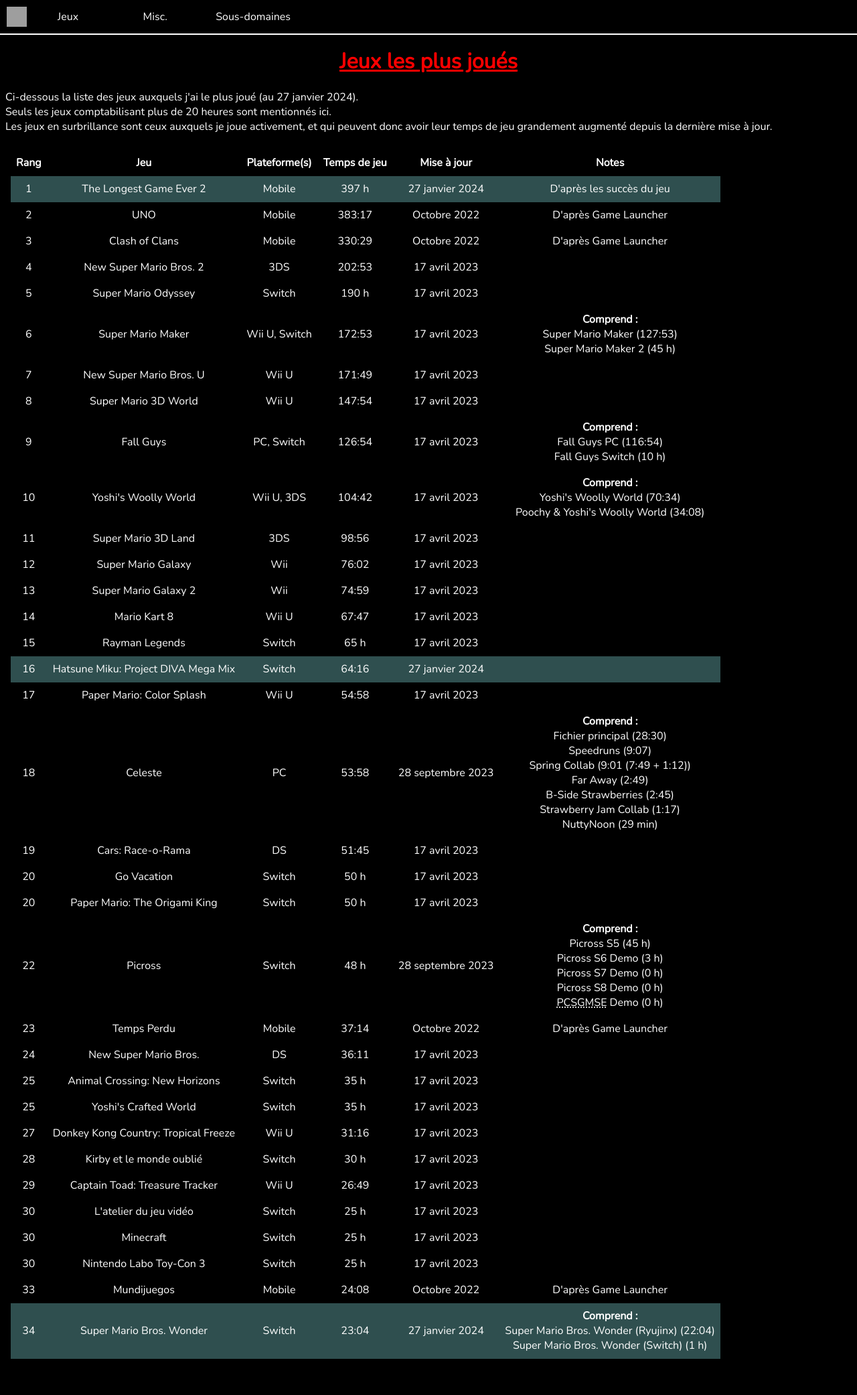
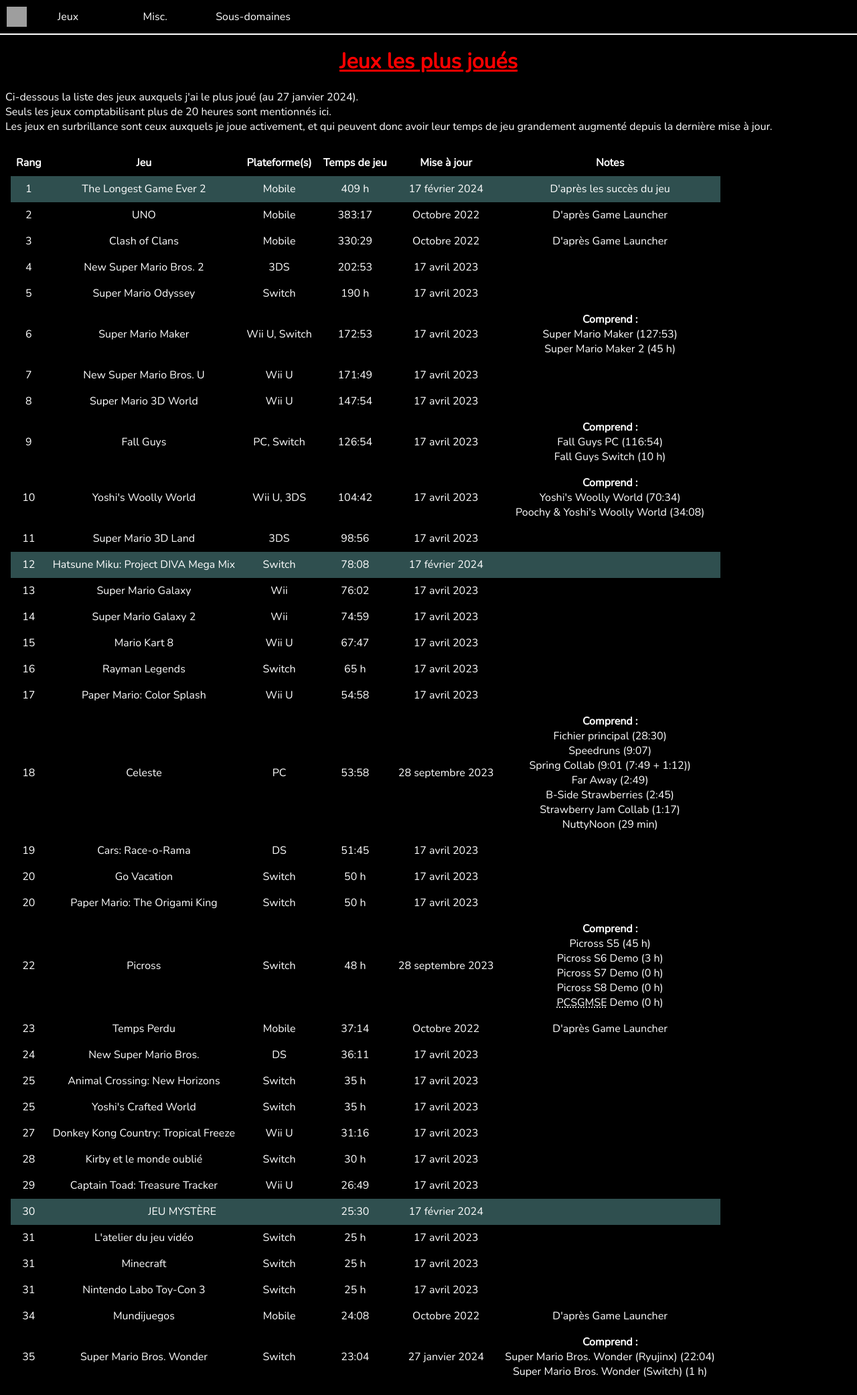
Before and after one commit to MarioSwitch/marioswitch.github.io, a PHP site: page /pages/misc/games.php in a window 1280 px wide. Shown: the whole page at 67% size. Before the commit the page ends 2029 px from the top, so only its background shows below. Run offline with PHP 8.4, Linux system fonts and the light colour scheme; grey boxes are pictures that could not be loaded.

Commit message:
Updated TLGE2 + most played games

```diff
--- a/pages/misc/games.php
+++ b/pages/misc/games.php
@@ -30,8 +30,8 @@
                 <td><?php echo rank(1); ?></td>
                 <td>The Longest Game Ever 2</td>
                 <td>Mobile</td>
-                <td>397 h</td>
-                <td>27 janvier 2024</td>
+                <td>409 h</td>
+                <td>17 février 2024</td>
                 <td>D'après les succès du jeu</td>
             </tr>
             <tr>
@@ -126,6 +126,14 @@
                 <td>17 avril 2023</td>
                 <td></td>
             </tr>
+            <tr class="highlight">
+                <td><?php echo rank(); ?></td>
+                <td>Hatsune Miku: Project DIVA Mega Mix</td>
+                <td>Switch</td>
+                <td>78:08</td>
+                <td>17 février 2024</td>
+                <td></td>
+            </tr>
             <tr>
                 <td><?php echo rank(); ?></td>
                 <td>Super Mario Galaxy</td>
@@ -156,14 +164,6 @@
                 <td>Switch</td>
                 <td>65 h</td>
                 <td>17 avril 2023</td>
-                <td></td>
-            </tr>
-            <tr class="highlight">
-                <td><?php echo rank(); ?></td>
-                <td>Hatsune Miku: Project DIVA Mega Mix</td>
-                <td>Switch</td>
-                <td>64:16</td>
-                <td>27 janvier 2024</td>
                 <td></td>
             </tr>
             <tr>
@@ -286,6 +286,13 @@
                 <td>17 avril 2023</td>
                 <td></td>
             </tr>
+            <tr class="highlight">
+                <td><?php echo rank(); ?></td>
+                <td colspan="2">JEU MYSTÈRE</td>
+                <td>25:30</td>
+                <td>17 février 2024</td>
+                <td></td>
+            </tr>
             <tr>
                 <td><?php echo rank(); ?></td>
                 <td>L'atelier du jeu vidéo</td>
@@ -318,7 +325,7 @@
                 <td>Octobre 2022</td>
                 <td>D'après Game Launcher</td>
             </tr>
-            <tr class="highlight">
+            <tr>
                 <td><?php echo rank(); ?></td>
                 <td>Super Mario Bros. Wonder</td>
                 <td>Switch</td>
```
Also changed, not shown: pages/games/tlge2.php (+10 -16 lines).
